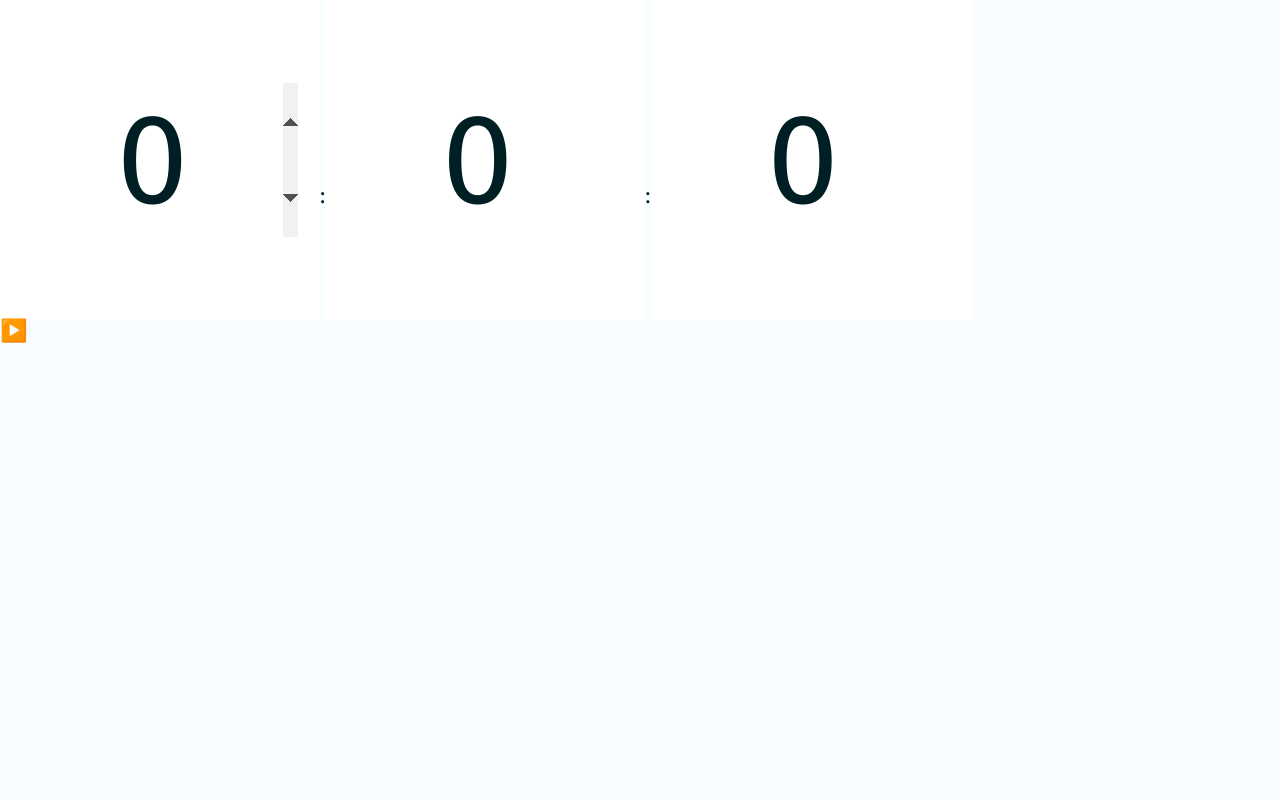
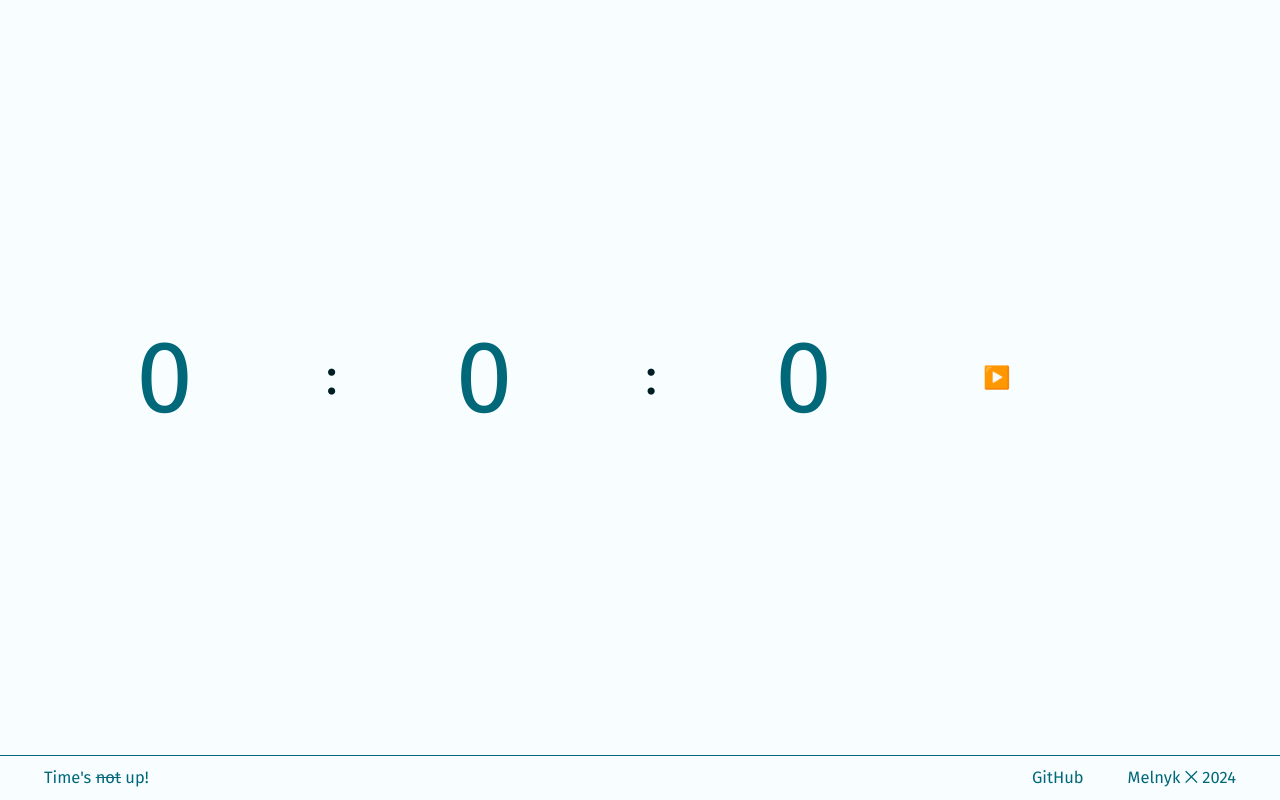
Before and after one commit to rom-melnyk/timer, a Vue app: page / in a window 1280 px wide. Built offline with nearby package versions, Linux system fonts and the light colour scheme.

Commit message:
Add TW styling

```diff
--- /dev/null
+++ b/src/scripts/components/AppFooter.vue
@@ -0,0 +1,19 @@
+<template>
+  <footer class="
+    flex flex-row px-8 py-2
+    text-xs whitespace-nowrap
+    border-t border-t-primary-light text-primary-light
+  ">
+    <span class="mr-8 flex-1">Time's <s>not</s> up!</span>
+    <a href="https://github.com/rom-melnyk/timer" class="mr-8">GitHub</a>
+    <a href="https://melnyk.site">Melnyk ⨉ 2024</a>
+  </footer>
+</template>
+
+<script lang="ts">
+import { defineComponent } from "vue"
+
+export default defineComponent({
+  name: "AppFooter",
+})
+</script>
--- a/src/scripts/components/ProgressDone.vue
+++ b/src/scripts/components/ProgressDone.vue
@@ -18,7 +18,3 @@ export default defineComponent({
   }
 })
 </script>
-
-<style scoped>
-
-</style>
--- a/src/scripts/components/ProgressRunning.vue
+++ b/src/scripts/components/ProgressRunning.vue
@@ -25,7 +25,3 @@ export default defineComponent({
   }
 })
 </script>
-
-<style scoped>
-
-</style>
--- a/src/scripts/components/TimeInput.vue
+++ b/src/scripts/components/TimeInput.vue
@@ -1,6 +1,6 @@
 <template>
   <div class="time-input">
-    <div class="hms-input">
+    <div class="hms-input whitespace-nowrap text-center">
       <input type="number" min="0" maxlength="99" v-model="hms.h">
       <span class="separator">:</span>
       <input type="number" min="0" maxlength="59" v-model="hms.m">
@@ -66,11 +66,19 @@ export default defineComponent({
 </script>
 
 <style scoped>
-.hms-input input {
-  width: 25vw;
-  height: 25vw;
-  padding: 1rem;
-  font-size: 10vw;
-  text-align: center;
+.hms-input {
+  * {
+    @apply inline align-middle text-center;
+  }
+
+  input {
+    @apply w-[20vw] h-[20vw] p-4 m-0 text-[8vw];
+    @apply bg-transparent text-primary-light;
+    @apply border rounded-xl border-transparent hover:border-primary-light active:border-primary-light focus:border-primary-light;
+  }
+
+  .separator {
+    @apply text-[4vw] px-[2vw];
+  }
 }
 </style>
--- a/src/scripts/components/TimerApp.vue
+++ b/src/scripts/components/TimerApp.vue
@@ -1,42 +1,32 @@
 <template>
-  <div class="timer-app">
-    <div class="timer-container">
+  <div class="timer-app h-full flex flex-col items-stretch">
+    <div class="timer-container flex-1 flex flex-row items-center px-8">
       <template v-if="state.state === 'Idle'">
         <TimeInput v-model="hms" />
-        <button
-          class=""
-          @click="startTimer"
-        >▶️</button>
+        <div class="controls">
+          <button @click="startTimer">▶️</button>
+        </div>
       </template>
 
       <template v-if="state.state === 'Running'">
         <ProgressRunning />
-        <div>
-          <button
-            v-if="isRunning"
-            class=""
-            @click="pauseTimer"
-          >⏸️</button>
-          <button
-            v-if="!isRunning"
-            class=""
-            @click="resumeTimer"
-          >▶️</button>
+        <div class="controls">
+          <button v-if="isRunning" @click="pauseTimer">⏸️</button>
+          <button v-if="!isRunning" @click="resumeTimer">▶️</button>
           <!-- TODO 🔁 -->
         </div>
       </template>
 
       <template v-if="state.state === 'Done'">
         <ProgressDone />
-        <div>
-          <button
-            class=""
-            @click="resetTimer"
-          >✅</button>
+        <div class="controls">
+          <button @click="resetTimer">✅</button>
           <!-- TODO 🔁 -->
         </div>
       </template>
     </div>
+
+    <AppFooter />
   </div>
 </template>
 
@@ -45,12 +35,13 @@ import { defineComponent, onMounted, onUnmounted, ref } from "vue"
 import TimeInput from "./TimeInput.vue"
 import ProgressRunning from "./ProgressRunning.vue"
 import ProgressDone from "./ProgressDone.vue"
+import AppFooter from "./AppFooter.vue"
 import { type HMS, timer } from "../timer/timer"
 import { state } from "../fsm/fsm"
 
 export default defineComponent({
   name: "TimerApp",
-  components: { ProgressDone, ProgressRunning, TimeInput },
+  components: { AppFooter, ProgressDone, ProgressRunning, TimeInput },
   setup() {
     const hms = ref<HMS>({ h: 0, m: 0, s: 0 })
     const { isRunning } = timer
@@ -94,5 +85,13 @@ export default defineComponent({
 </script>
 
 <style scoped>
+.timer-container {
+  & > *:first-child {
+    @apply flex-1 mr-8;
+  }
 
+  & > .controls {
+    @apply w-[20vw];
+  }
+}
 </style>
--- a/src/styles/index.css
+++ b/src/styles/index.css
@@ -2,7 +2,7 @@
 @import url("https://fonts.googleapis.com/css2?family=Fira+Sans:wght@400&display=swap");
 
 html, body {
-  @apply m-0 p-0 h-full;
+  @apply m-0 p-0 h-full overflow-hidden;
   @apply font-sans-serif text-[18px] lg:text-[22px] leading-none;
   @apply bg-surface-light dark:bg-surface-dark text-on-surface-light dark:text-on-surface-dark;
 }
```
